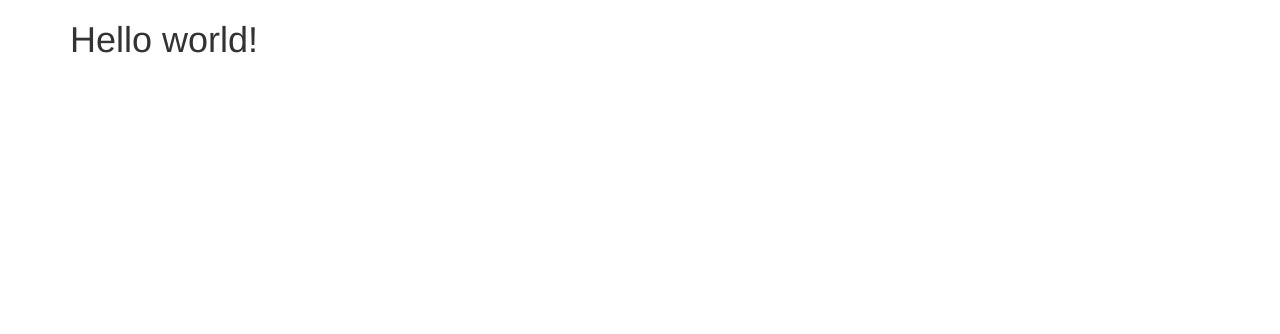
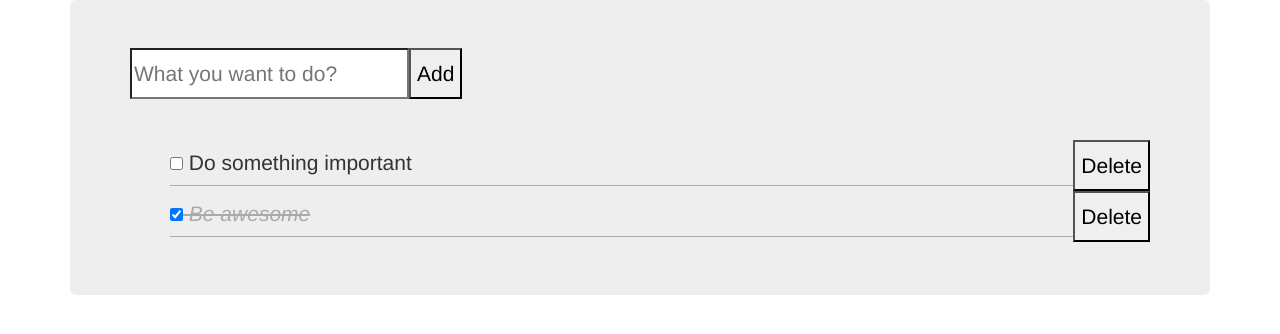
Before and after one commit to kapilgandhi4545/angularjs-workshop, a website: page app/index.html in a window 1280 px wide. Drawn offline with Linux system fonts and the light colour scheme.

Commit message:
Step 2 completed

```diff
--- a/app/scripts/main.js
+++ b/app/scripts/main.js
@@ -1,3 +1,17 @@
 angular.module('todoApp').controller('MainCtrl', function ($scope) {
-   $scope.message = "Hello world!";
+
+    $scope.todos = [
+        {text: 'Do something important'},
+        {text:  'Be awesome', done: true}
+    ];
+
+    $scope.add = function (todo) {
+        $scope.todos.push({text: todo});
+        $scope.newTodo = undefined;
+    };
+
+    $scope.delete = function (i) {
+        $scope.todos.splice(i, 1);
+    };
+
 });
--- a/app/styles/main.css
+++ b/app/styles/main.css
@@ -0,0 +1,13 @@
+li.done
+{
+    font-style: italic;
+    color: #aaa;
+    text-decoration: line-through;
+}
+
+li
+{
+    list-style: none;
+    clear: both;
+    border-bottom: 1px solid #aaa;
+}
--- a/app/views/main.html
+++ b/app/views/main.html
@@ -1 +1,11 @@
-<h1>{{message}}</h1>
+<div class="jumbotron">
+
+    <input ng-model="newTodo" type="text" placeholder="What you want to do?"/><button ng-click="add(newTodo)">Add</button>
+    <hr/>
+    <ul>
+        <li ng-repeat="todo in todos" ng-class="{'done':todo.done}">
+            <input type="checkbox" ng-model="todo.done"/> {{todo.text}} <button ng-click="delete($index)" class="pull-right">Delete</button>
+        </li>
+    </ul>
+
+</div>
```
Also changed, not shown: test/spec/controllers/main.js (+31 -2 lines).
